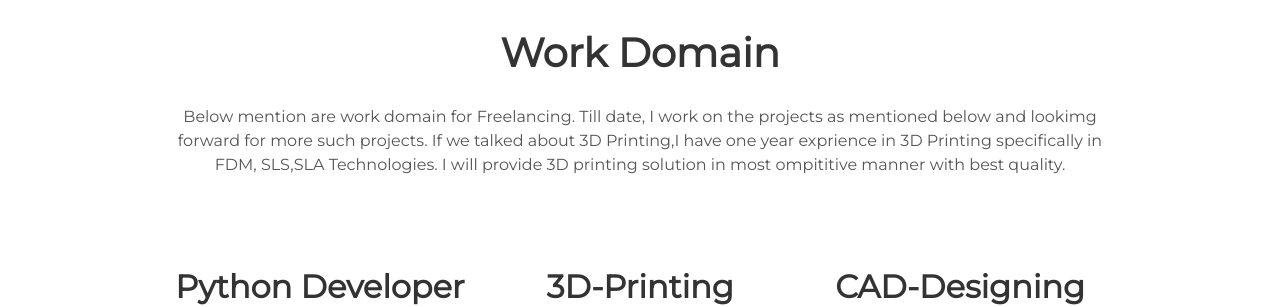
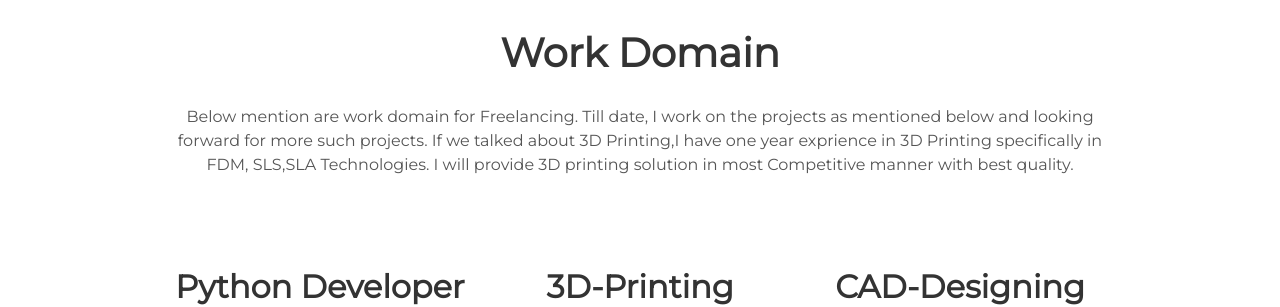
Before and after one commit to swapnilkathane/swapnilkathaneoldweb, a Jekyll site: the page built from index.html, in a window 1280 px wide and 900 px high, scrolled down 799 px. Shown: the part 153-460 px from the top of the window. Built offline with Jekyll 4.4.1, drawn with Linux system fonts in a browser that asks for light colours.

Commit message:
Update _config.yml

```diff
--- a/_config.yml
+++ b/_config.yml
@@ -6,8 +6,8 @@ description: Portfolio of Swapnil
 
 # User settings
 username: Swapnil Kathane
-user_description: Below mention are work domain for Freelancing. Till date, I work on the projects as mentioned below and lookimg forward for more such projects.
-                  If we talked about 3D Printing,I have one year exprience in 3D Printing specifically in FDM, SLS,SLA Technologies. I will provide 3D printing solution in most ompititive manner with best quality.
+user_description: Below mention are work domain for Freelancing. Till date, I work on the projects as mentioned below and looking forward for more such projects.
+                  If we talked about 3D Printing,I have one year exprience in 3D Printing specifically in FDM, SLS,SLA Technologies. I will provide 3D printing solution in most Competitive manner with best quality.
 
 user_title: Freelancer.
 user_Contact: Phone
```
